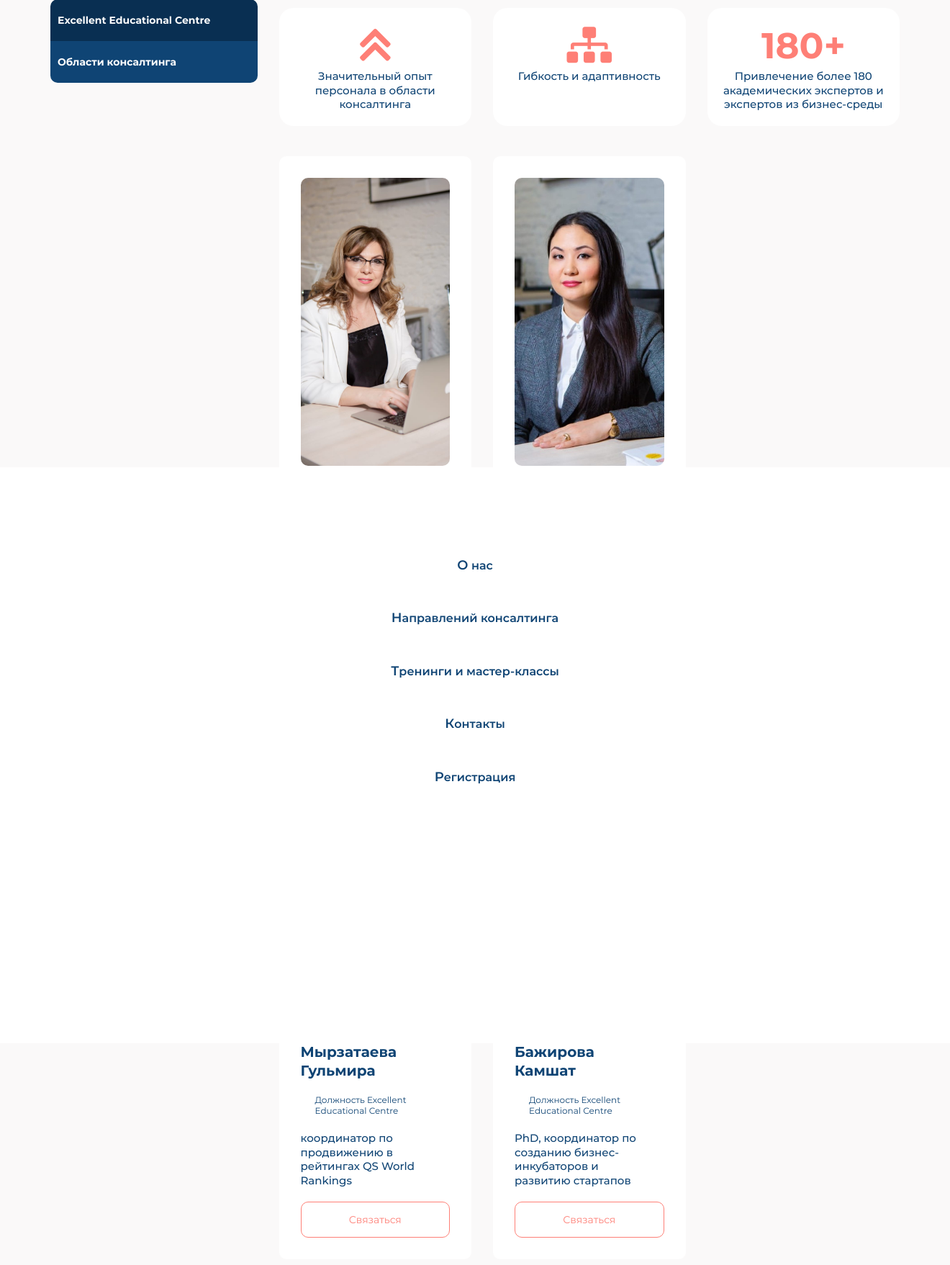
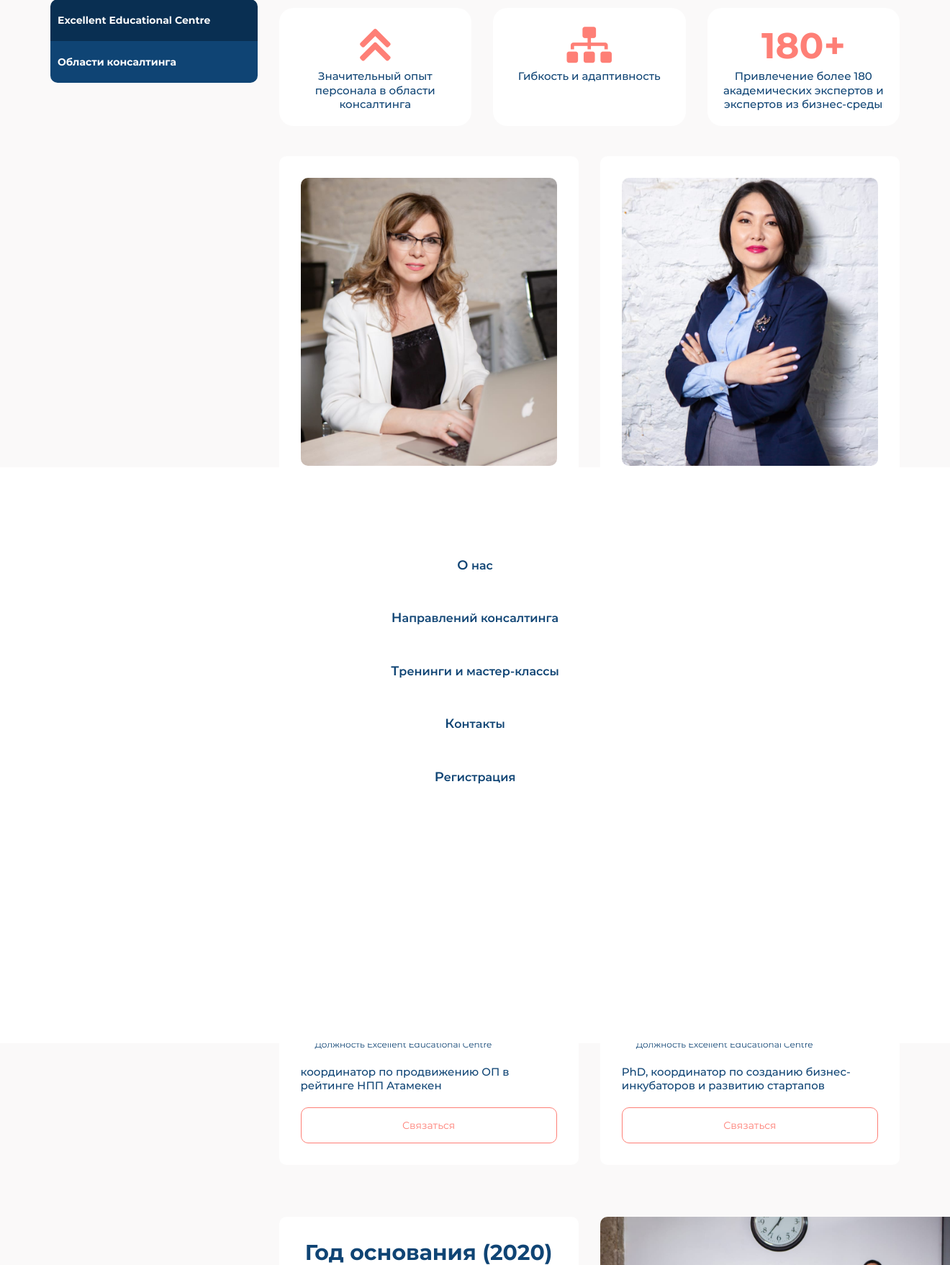
Before and after one commit to BakdauletBolat/exelent, a Django app: page /about-us/ in a window 1320 px wide; the page is wider, and only the part inside the window is pictured. Shown: the part 151-1908 px from the top of that part at 72% size. Run offline with Django 3.2, Linux system fonts and the light colour scheme; some web fonts are replaced.

Commit message:
local.py

```diff
--- a/static/styles/b-style2.css
+++ b/static/styles/b-style2.css
@@ -157,12 +157,10 @@
 
 .card-row {
     width: 100%;
-    column-gap: 30px;
-    column-count: 1;
-    -webkit-column-count: 1;
-    -webkit-column-gap: 30px;
-    -moz-column-count: 2;
-    -moz-column-gap: 30px;
+    gap: 30px;
+    display: grid;
+    grid-template-columns: repeat(auto-fit, minmax(300px, 1fr));
+    justify-content: center;
 }
 
 .card-item {
@@ -170,10 +168,6 @@
     background-color: rgb(255, 255, 255);
     border-radius: 10px;
     max-width: 500px;
-    -webkit-column-break-inside: avoid;
-    -moz-column-break-inside: avoid;
-    column-break-inside: avoid;
-    max-width: 100%;
     margin-bottom: 30px;
 }
 
```
